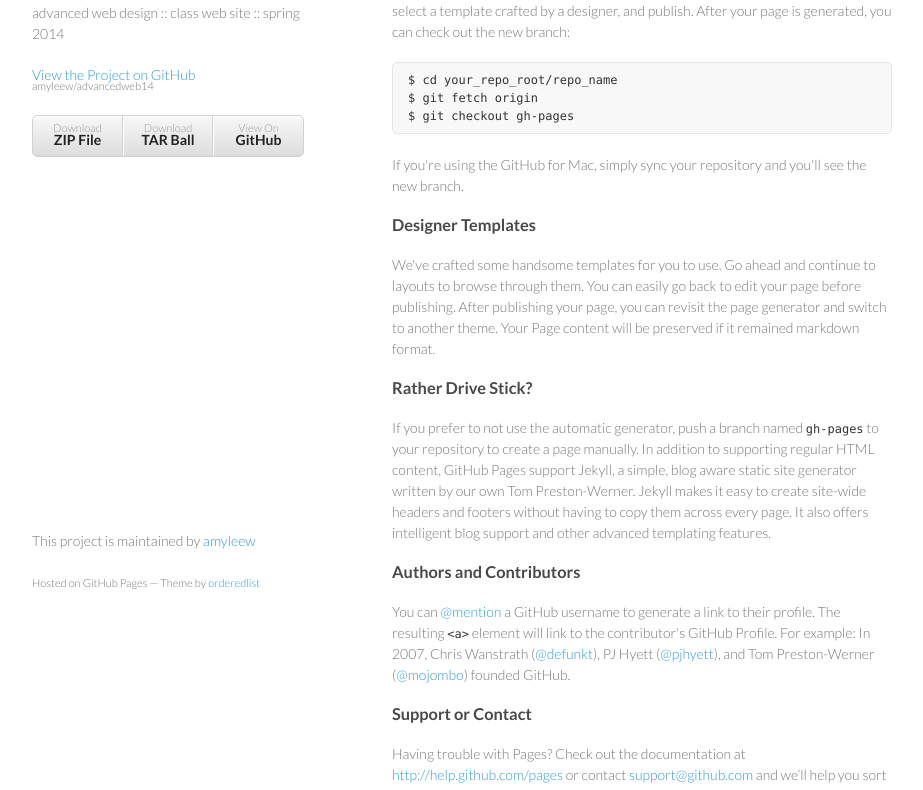
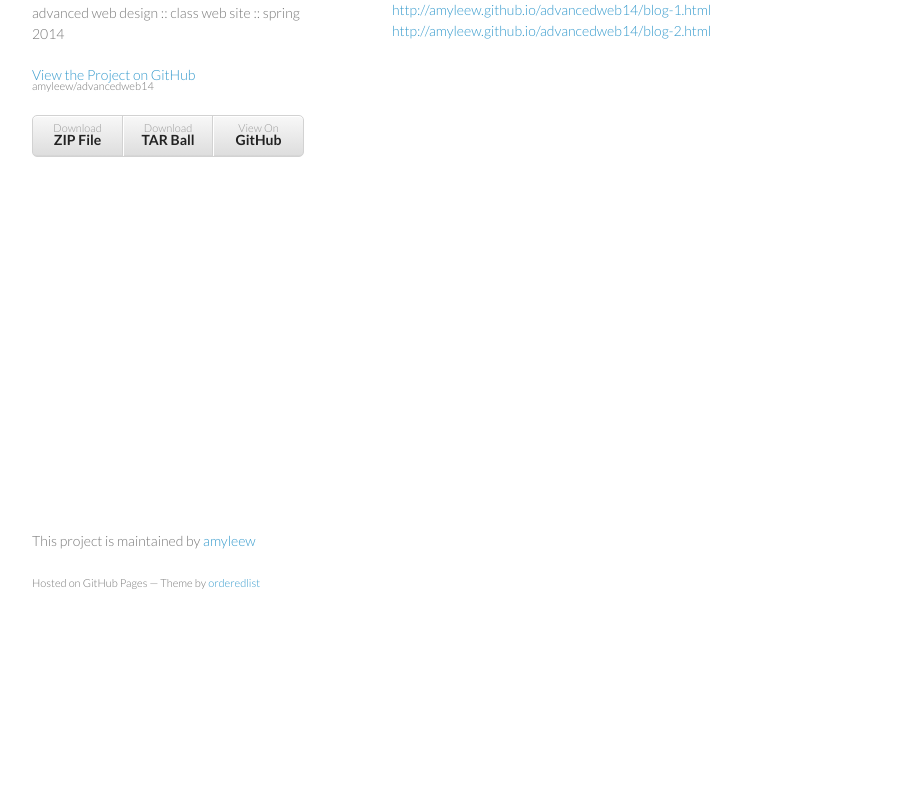
Before and after one commit to amyleew/advancedweb14, a plain HTML site: page index.html in a window 1280 px wide. Shown: the part 138-928 px from the top of the page, without its empty margins (178-1101 px from the left). After the commit the page ends 800 px from the top, so only its background shows below. Drawn offline with Linux system fonts and the light colour scheme.

```diff
--- a/index.html
+++ b/index.html
@@ -29,36 +29,12 @@
       </header>
       <section>
         <h3>
-<a name="welcome-to-github-pages" class="anchor" href="#welcome-to-github-pages"><span class="octicon octicon-link"></span></a>Welcome to GitHub Pages.</h3>
+<a name="hello-git" class="anchor" href="#hello-git"><span class="octicon octicon-link"></span></a>Hello Git!</h3>
 
-<p>This automatic page generator is the easiest way to create beautiful pages for all of your projects. Author your page content here using GitHub Flavored Markdown, select a template crafted by a designer, and publish. After your page is generated, you can check out the new branch:</p>
+<p>This is my attempt at a class blog. </p>
 
-<pre><code>$ cd your_repo_root/repo_name
-$ git fetch origin
-$ git checkout gh-pages
-</code></pre>
-
-<p>If you're using the GitHub for Mac, simply sync your repository and you'll see the new branch.</p>
-
-<h3>
-<a name="designer-templates" class="anchor" href="#designer-templates"><span class="octicon octicon-link"></span></a>Designer Templates</h3>
-
-<p>We've crafted some handsome templates for you to use. Go ahead and continue to layouts to browse through them. You can easily go back to edit your page before publishing. After publishing your page, you can revisit the page generator and switch to another theme. Your Page content will be preserved if it remained markdown format.</p>
-
-<h3>
-<a name="rather-drive-stick" class="anchor" href="#rather-drive-stick"><span class="octicon octicon-link"></span></a>Rather Drive Stick?</h3>
-
-<p>If you prefer to not use the automatic generator, push a branch named <code>gh-pages</code> to your repository to create a page manually. In addition to supporting regular HTML content, GitHub Pages support Jekyll, a simple, blog aware static site generator written by our own Tom Preston-Werner. Jekyll makes it easy to create site-wide headers and footers without having to copy them across every page. It also offers intelligent blog support and other advanced templating features.</p>
-
-<h3>
-<a name="authors-and-contributors" class="anchor" href="#authors-and-contributors"><span class="octicon octicon-link"></span></a>Authors and Contributors</h3>
-
-<p>You can <a href="https://github.com/blog/821" class="user-mention">@mention</a> a GitHub username to generate a link to their profile. The resulting <code>&lt;a&gt;</code> element will link to the contributor's GitHub Profile. For example: In 2007, Chris Wanstrath (<a href="https://github.com/defunkt" class="user-mention">@defunkt</a>), PJ Hyett (<a href="https://github.com/pjhyett" class="user-mention">@pjhyett</a>), and Tom Preston-Werner (<a href="https://github.com/mojombo" class="user-mention">@mojombo</a>) founded GitHub.</p>
-
-<h3>
-<a name="support-or-contact" class="anchor" href="#support-or-contact"><span class="octicon octicon-link"></span></a>Support or Contact</h3>
-
-<p>Having trouble with Pages? Check out the documentation at <a href="http://help.github.com/pages">http://help.github.com/pages</a> or contact <a href="mailto:support@github.com">support@github.com</a> and we’ll help you sort it out.</p>
+<p><a href="http://amyleew.github.io/advancedweb14/blog-1.html">http://amyleew.github.io/advancedweb14/blog-1.html</a>
+<a href="http://amyleew.github.io/advancedweb14/blog-2.html">http://amyleew.github.io/advancedweb14/blog-2.html</a></p>
       </section>
       <footer>
         <p>This project is maintained by <a href="https://github.com/amyleew">amyleew</a></p>
```
Also changed, not shown: params.json (+1 -1 lines).
